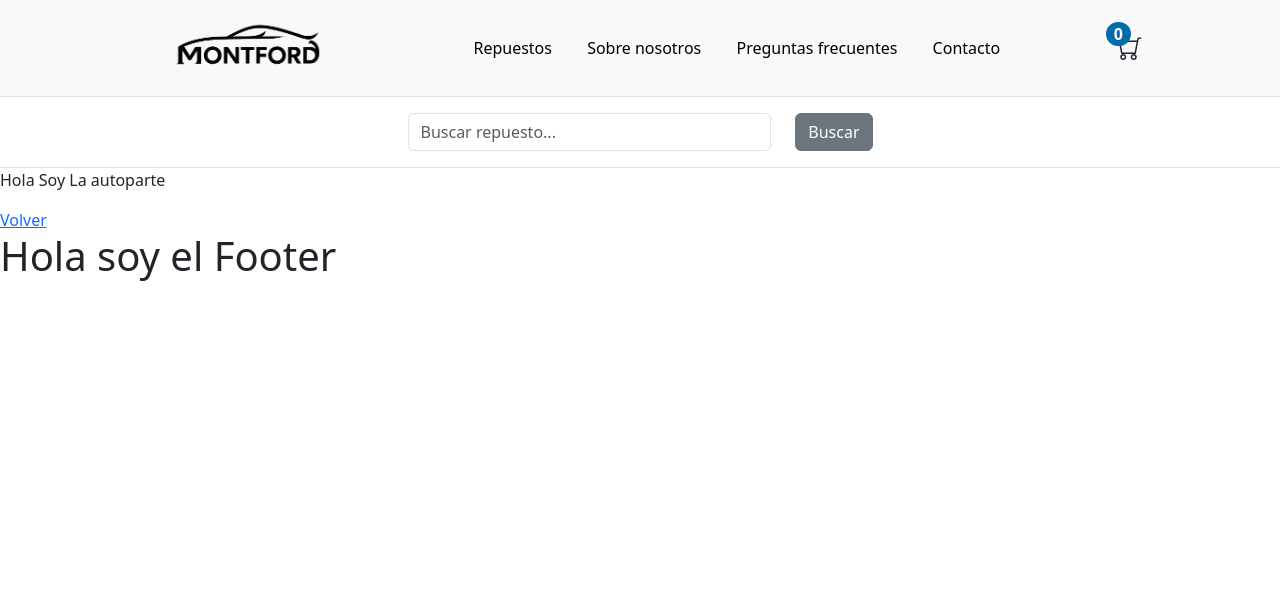
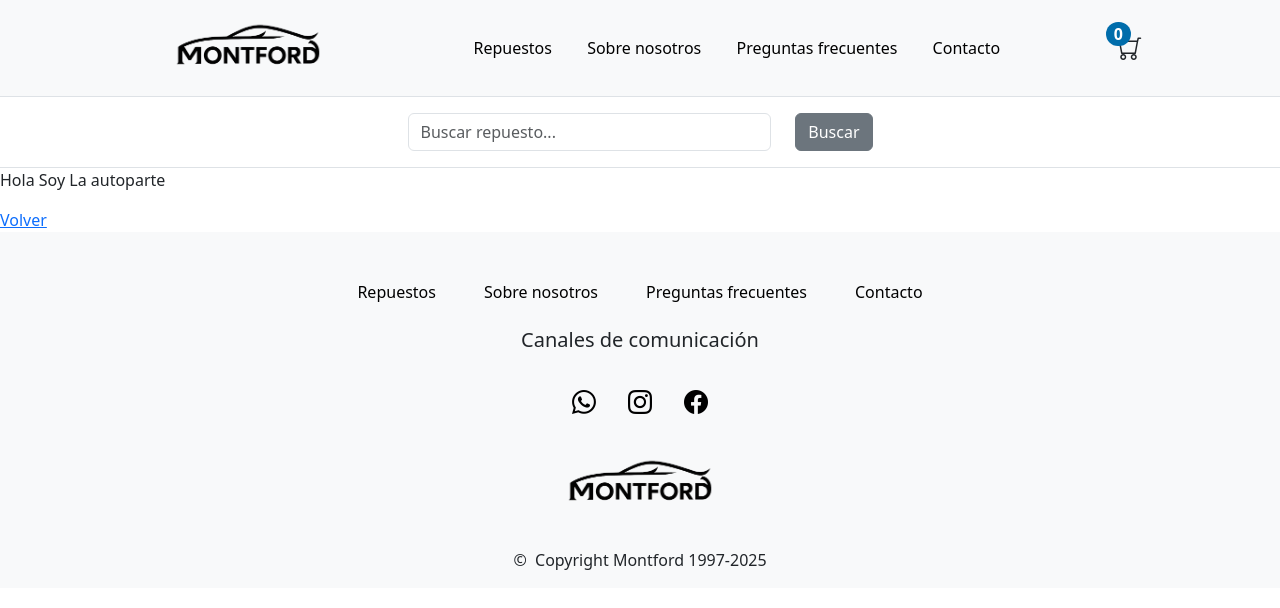
Before and after one commit to matiasealianelli/Catalogo-repuestos, a React (Vite) app: page /autoparte in a window 1280 px wide. Shown: the top 608 px of the page. Built offline with nearby package versions, Linux system fonts and the light colour scheme.

Commit message:
Create component Footer

```diff
--- a/src/components/layout/footer.jsx
+++ b/src/components/layout/footer.jsx
@@ -1,9 +1,23 @@
-
+import "../../styles/footer.css";
+import NavBarFooter from "../ui/components-footer/navBarFooter/navBarFooter";
+import SocialNetworksFooter from "../ui/components-footer/socialNetworksFooter/socialNetworksFooter";
+import Logo from "../ui/logo/logo";
 
 export default function Footer() {
   return (
     <>
-      <h1>Hola soy el Footer</h1>
+      <footer>
+        <div className="conteinerColsFooter">
+          <NavBarFooter />
+          <div className="col2Footer">
+            <SocialNetworksFooter />
+            <Logo />
+          </div>
+        </div>
+        <p className="nav-footer-copyright">
+          ©&nbsp; Copyright Montford 1997-2025
+        </p>
+      </footer>
     </>
-  )
+  );
 }
--- /dev/null
+++ b/src/components/ui/components-footer/navBarFooter/navBarFooter.css
@@ -0,0 +1,16 @@
+.navBarFooter {
+  display: flex;
+  gap: 3rem;
+}
+
+@media (max-width: 550px) {
+  .navBarFooter {
+    display: flex;
+    flex-direction: column;
+    gap: 1rem;
+  }
+  .linkNavFooter {
+    height: auto;
+    width: fit-content;
+  }
+}
--- /dev/null
+++ b/src/components/ui/components-footer/navBarFooter/navBarFooter.jsx
@@ -0,0 +1,26 @@
+import LinkNav from "../../components-header/linkNav/linkNav";
+import "./navBarFooter.css";
+export default function NavBarFooter() {
+  return (
+    <>
+      <div className="navBarFooter">
+        <LinkNav
+          className={"linkNav linkNavFooter"}
+          hrefLink={"/repuestos"}
+          valueLink={"Repuestos"}
+        />
+        <LinkNav
+          className={"linkNav linkNavFooter"}
+          hrefLink={"#"}
+          valueLink={"Sobre nosotros"}
+        />
+        <LinkNav
+          className={"linkNav linkNavFooter"}
+          hrefLink={"#"}
+          valueLink={"Preguntas frecuentes"}
+        />
+        <LinkNav className={"linkNav linkNavFooter"} hrefLink={"#"} valueLink={"Contacto"} />
+      </div>
+    </>
+  );
+}
--- /dev/null
+++ b/src/components/ui/components-footer/socialNetworksFooter/socialNetworksFooter.css
@@ -0,0 +1,9 @@
+.linkSocNetFooter{
+  font-size: 1.5rem;
+  text-decoration: none;
+  color: #000;
+  padding: 0.5rem ;
+}
+.linkSocNetFooter:hover{
+
+}
--- /dev/null
+++ b/src/components/ui/components-footer/socialNetworksFooter/socialNetworksFooter.jsx
@@ -0,0 +1,20 @@
+import "./socialNetworksFooter.css";
+
+export default function SocialNetworksFooter() {
+  return (
+    <>
+      <h5>Canales de comunicación</h5>
+      <div className="socialNetworksFooter">
+        <a className="linkSocNetFooter" href="/" target="_blank" rel="noopener noreferrer">
+          <i className="bi bi-whatsapp linkSocNetFooter"></i>
+        </a>
+        <a className="linkSocNetFooter" href="/" target="_blank" rel="noopener noreferrer">
+          <i className="bi bi-instagram linkSocNetFooter"></i>
+        </a>
+        <a className="linkSocNetFooter" href="/" target="_blank" rel="noopener noreferrer">
+          <i className="bi bi-facebook linkSocNetFooter"></i>
+        </a>
+      </div>
+    </>
+  );
+}
--- /dev/null
+++ b/src/styles/footer.css
@@ -0,0 +1,37 @@
+footer {
+  width: 100%;
+  height: fit-content;
+  gap: 1.5rem;
+  /* background-color: #e7f1ff; */
+  background-color: #f8f9fa;
+  display: flex;
+  flex-direction: column;
+  justify-content: center;
+  align-items: center;
+}
+.conteinerColsFooter {
+  width: 100%;
+  height: fit-content;
+  gap: 1.5rem;
+  padding-top: 3rem;
+  display: flex;
+  flex-direction: column;
+  justify-content: center;
+  align-items: center;
+}
+.col2Footer{
+  display: flex;
+  flex-direction: column;
+  align-items: center;
+  justify-content: center;
+  gap: 1.5rem;
+}
+@media (max-width: 550px) {
+  .conteinerColsFooter {
+    display: flex;
+    flex-direction: row;
+    align-items: start;
+    gap: 0.25rem;
+    padding: 3rem  0.25rem 0 0.25rem;
+  }
+}
```
